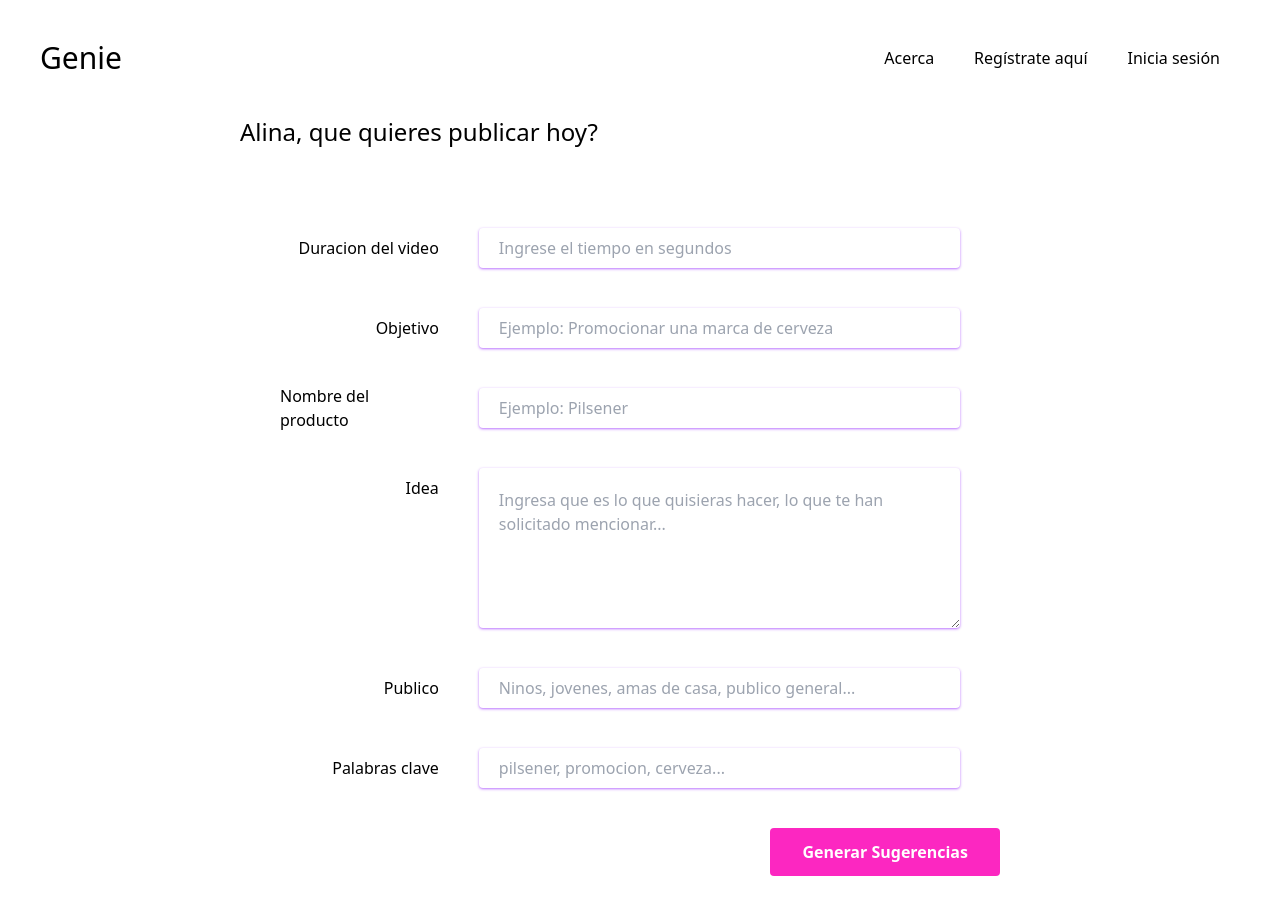
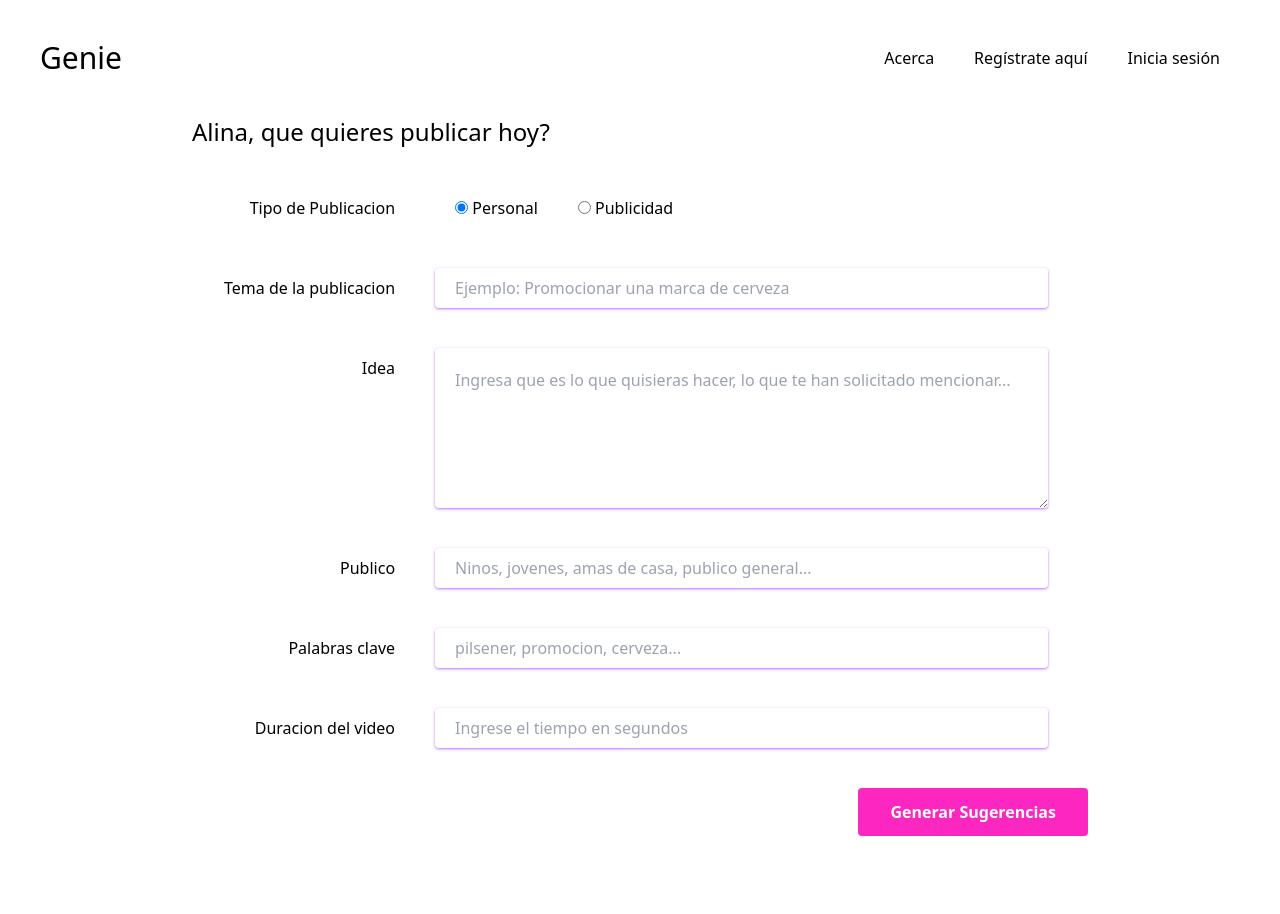
Before and after one commit to kokoaespol/Hackathon_Publifyer, a Vue app in the folder frontend/: page /new in a window 1280 px wide. After the commit the page ends 836 px from the top, so only its background shows below. Built offline with nearby package versions, Linux system fonts and the light colour scheme.

Commit message:
chore(frontEnd): l

```diff
--- a/frontend/src/components/NewGenie.vue
+++ b/frontend/src/components/NewGenie.vue
@@ -3,26 +3,32 @@ import { inject, ref } from "vue"
 import CustomLabeledInput from "./CustomLabeledInput.vue"
 import CustomButton from "./CustomButton.vue";
 import NavBar from "./NavBar.vue";
+import { useRouter } from "vue-router";
 
-
+const router = useRouter();
 const genieService = inject("services.genie");
-
 const name = 'Alina'
 const action = () => {
     const information = {
-        duration: duration.value,
-        objective: objective.value,
-        productName: productName.value,
+        brand: brand.value,
+        subject: subject.value,
         idea: idea.value,
         audience: audience.value,
-        keywords: keywords.value
+        keywords: keywords.value,
+        durationInSeconds: durationInSeconds.value,
     }
-    genieService.generateSuggestions(information);
+    // genieService.generateSuggestions(information);
+    console.log(information);
+    router.push("/guide");
 }
-// variables bind to the inputs
-const duration = ref(0);
-const objective = ref("");
-const productName = ref("");
+const selectedValue = ref(0);
+const options = [
+    { label: 'Personal', value: 0 },
+    { label: 'Publicidad', value: 1 },
+]
+const durationInSeconds = ref(0);
+const subject = ref("");
+const brand = ref("");
 const idea = ref("");
 const audience = ref("");
 const keywords = ref("");
@@ -33,22 +39,29 @@ const keywords = ref("");
     <section class="relative w-full h-full p-10">
         <!-- Navbar -->
         <NavBar color="color1F" />
-        <div class="w-4/6 m-auto mt-10">
-
-
+        <div class="w-full max-w-4xl m-auto mt-10">
             <!-- Title -->
             <div>
                 <h1 class="text-2xl">{{ name + ", que quieres publicar hoy?" }}</h1>
             </div>
             <!-- Breadcrumbs -->
+            <!-- Content -->
+            <div class="relative flex flex-col justify-center w-full gap-10 mt-10 mx-auto">
+                <!-- Type of content options -->
+                <div class="w-full flex flex-row justify-between">
+                    <span class="h-10 w-1/4 flex items-center justify-end">Tipo de Publicacion</span>
+                    <div class="h-10 w-3/4 mx-10 p-5 flex gap-10 items-center">
 
-            <!-- Content -->
-            <div class="relative flex flex-col justify-center w-full p-10 gap-10 mt-10 mx-auto">
-                <CustomLabeledInput v-model="duration" label="Duracion del video"
-                    placeholder="Ingrese el tiempo en segundos" />
-                <CustomLabeledInput v-model="objective" label="Objetivo"
+                        <label v-for="option in options" :key="option.value">
+                            <input type="radio" :value="option.value" v-model="selectedValue" />
+                            {{ option.label }}
+                        </label>
+                    </div>
+                </div>
+                <CustomLabeledInput v-if="selectedValue === 1" v-model="brand" label="Nombre de la Marca"
+                    placeholder="Ejemplo: Pilsener" />
+                <CustomLabeledInput v-model="subject" label="Tema de la publicacion"
                     placeholder="Ejemplo: Promocionar una marca de cerveza" />
-                <CustomLabeledInput v-model="productName" label="Nombre del producto" placeholder="Ejemplo: Pilsener" />
                 <div class="w-full flex flex-row justify-between">
                     <span class="h-10 w-1/4 flex items-center justify-end">Idea</span>
                     <textarea v-model="idea"
@@ -59,9 +72,11 @@ const keywords = ref("");
                     placeholder="Ninos, jovenes, amas de casa, publico general..." />
                 <CustomLabeledInput v-model="keywords" label="Palabras clave"
                     placeholder="pilsener, promocion, cerveza..." />
+                <CustomLabeledInput v-model="durationInSeconds" label="Duracion del video"
+                    placeholder="Ingrese el tiempo en segundos" />
                 <!-- Footer -->
                 <div class="flex justify-end">
-                    <CustomButton label="Generar Sugerencias" icon="" :action="action" />
+                    <CustomButton label="Generar Sugerencias" :action="action" />
                 </div>
             </div>
         </div>
--- a/frontend/src/components/Registro.vue
+++ b/frontend/src/components/Registro.vue
@@ -9,7 +9,6 @@ const router = useRouter()
 const signUp = () => {
     router.push("/")
 }
-
 </script>
 
 <template>
```
